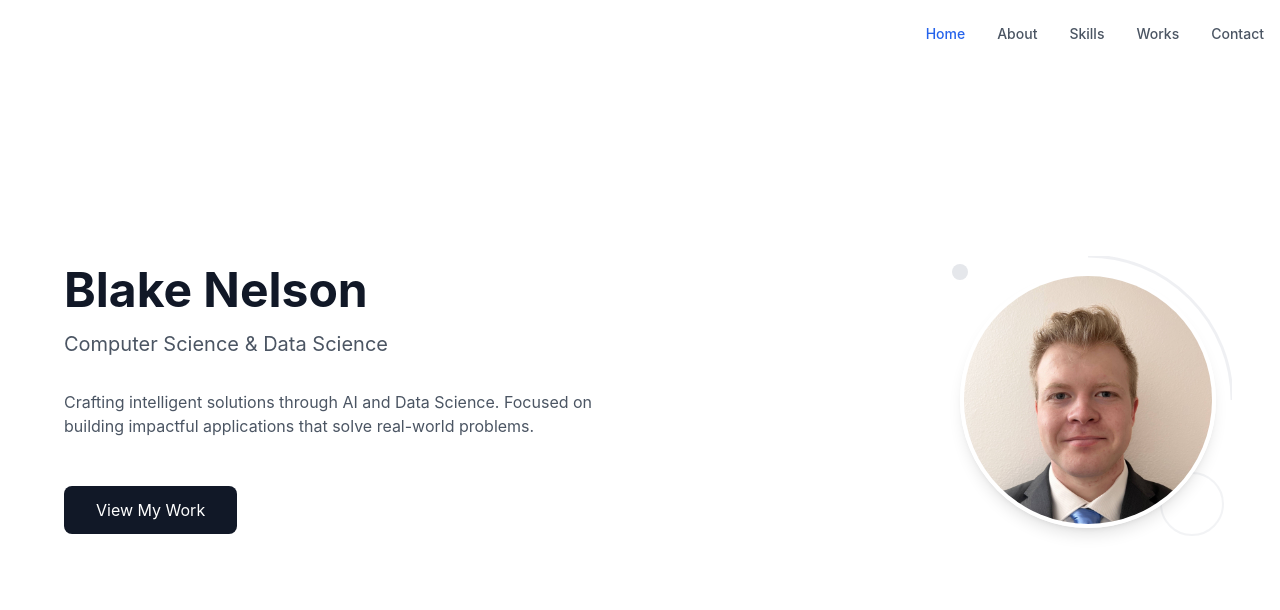
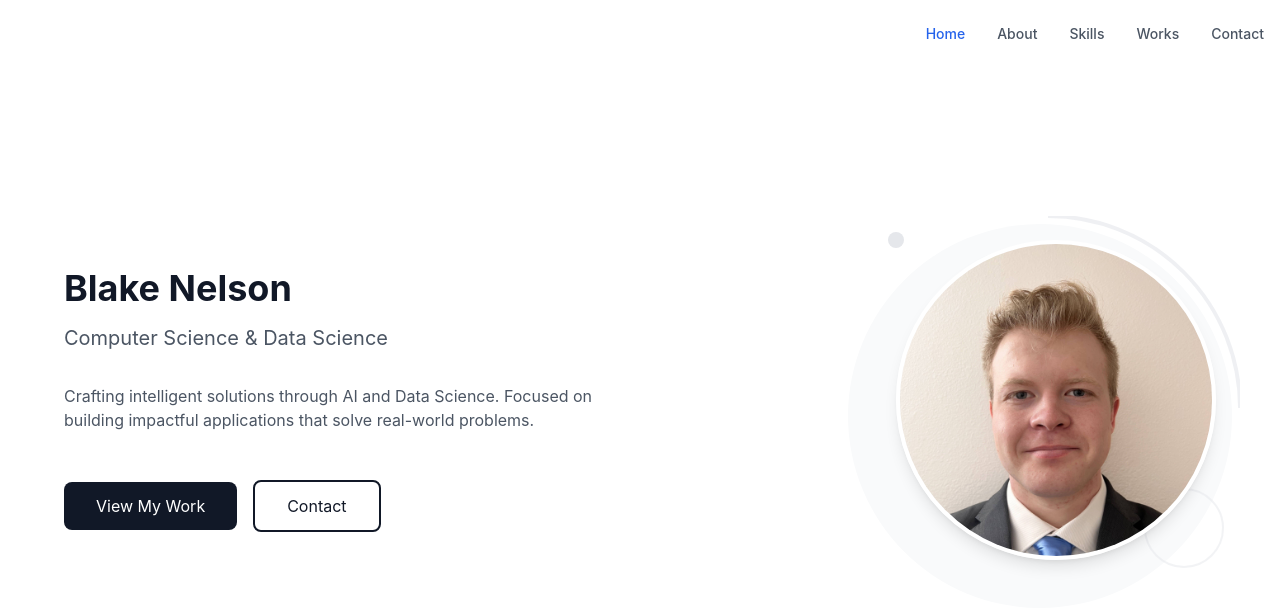
Before and after one commit to blake-nelson-dev/blake-nelson-dev.github.io, a React (Vite) app: page / in a window 1280 px wide. Shown: the top 610 px of the page. Built offline with nearby package versions, Linux system fonts and the light colour scheme.

Commit message:
fixed Home title view from being too big in half screen

```diff
--- a/src/pages/HomePage.jsx
+++ b/src/pages/HomePage.jsx
@@ -4,30 +4,39 @@ import { homeData } from '../data/homeData';
 
 const HomePage = () => {
   return (
-    <div className="min-h-screen bg-white flex items-center">
+    <div className="min-h-screen bg-white flex flex-col">
+      <div className="flex-1 flex items-center py-16">
         <div className="container mx-auto px-4">
           <div className="max-w-6xl mx-auto flex flex-col md:flex-row items-center justify-between gap-12">
             {/* Left Content */}
             <div className="flex-1 text-center md:text-left">
-            <h1 className="text-5xl font-bold mb-4 text-gray-900">{homeData.name}</h1>
+              <h1 className="text-4xl font-bold mb-4 text-gray-900">{homeData.name}</h1>
               <p className="text-xl text-gray-600 mb-8">{homeData.title}</p>
               <p className="text-gray-600 max-w-xl mb-12">{homeData.bio}</p>
 
+              <div className="space-x-4">
                 <a
                   href="/works"
                   className="inline-block px-8 py-3 bg-gray-900 text-white rounded-lg hover:bg-gray-800 transition"
                 >
                   View My Work
                 </a>
+                <a
+                  href="/contact"
+                  className="inline-block px-8 py-3 border-2 border-gray-900 text-gray-900 rounded-lg hover:bg-gray-100 transition"
+                >
+                  Contact
+                </a>
+              </div>
             </div>
 
             {/* Right Profile Image with Unique Border */}
             <div className="relative">
               {/* Background circle for depth */}
-            <div className="absolute -top-3 -right-3 w-70 h-70 bg-gray-50 rounded-full" />
+              <div className="absolute -top-4 -right-4 w-96 h-96 bg-gray-50 rounded-full" />
 
               {/* Decorative arc */}
-            <svg className="absolute -top-4 -right-4 w-72 h-72" viewBox="0 0 200 200">
+              <svg className="absolute -top-6 -right-6 w-96 h-96" viewBox="0 0 200 200">
                 <path
                   d="M100,0 A100,100 0 0,1 200,100"
                   fill="none"
@@ -38,7 +47,7 @@ const HomePage = () => {
               </svg>
 
               {/* Main image container */}
-            <div className="relative w-64 h-64">
+              <div className="relative w-80 h-80">
                 {/* Subtle dot accent */}
                 <div className="absolute -top-2 -left-2 w-4 h-4 bg-gray-200 rounded-full" />
 
@@ -52,7 +61,8 @@ const HomePage = () => {
                 </div>
 
                 {/* Bottom decorative element */}
-              <div className="absolute -bottom-2 -right-2 w-16 h-16 border-2 border-gray-200 rounded-full opacity-50" />
+                <div className="absolute -bottom-2 -right-2 w-20 h-20 border-2 border-gray-200 rounded-full opacity-50" />
+              </div>
             </div>
           </div>
         </div>
```
Lines whose indentation alone changed are shown as unchanged.
